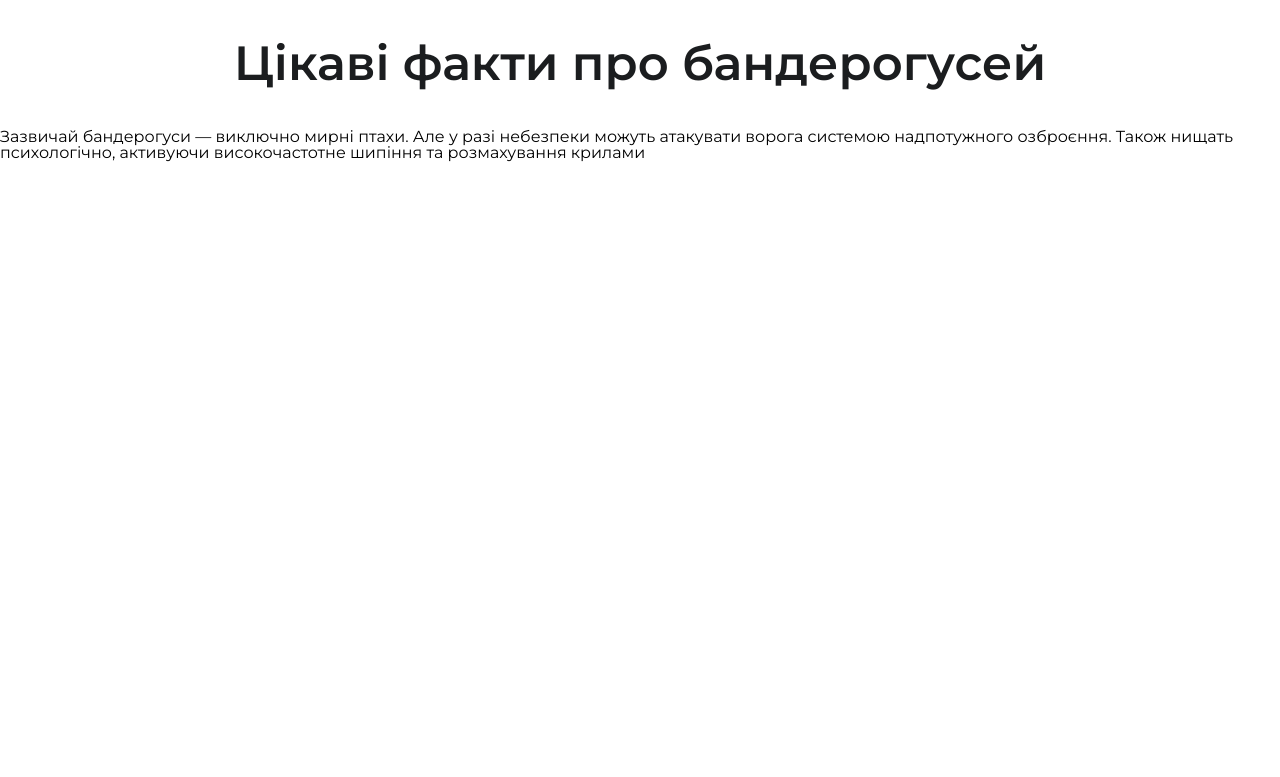
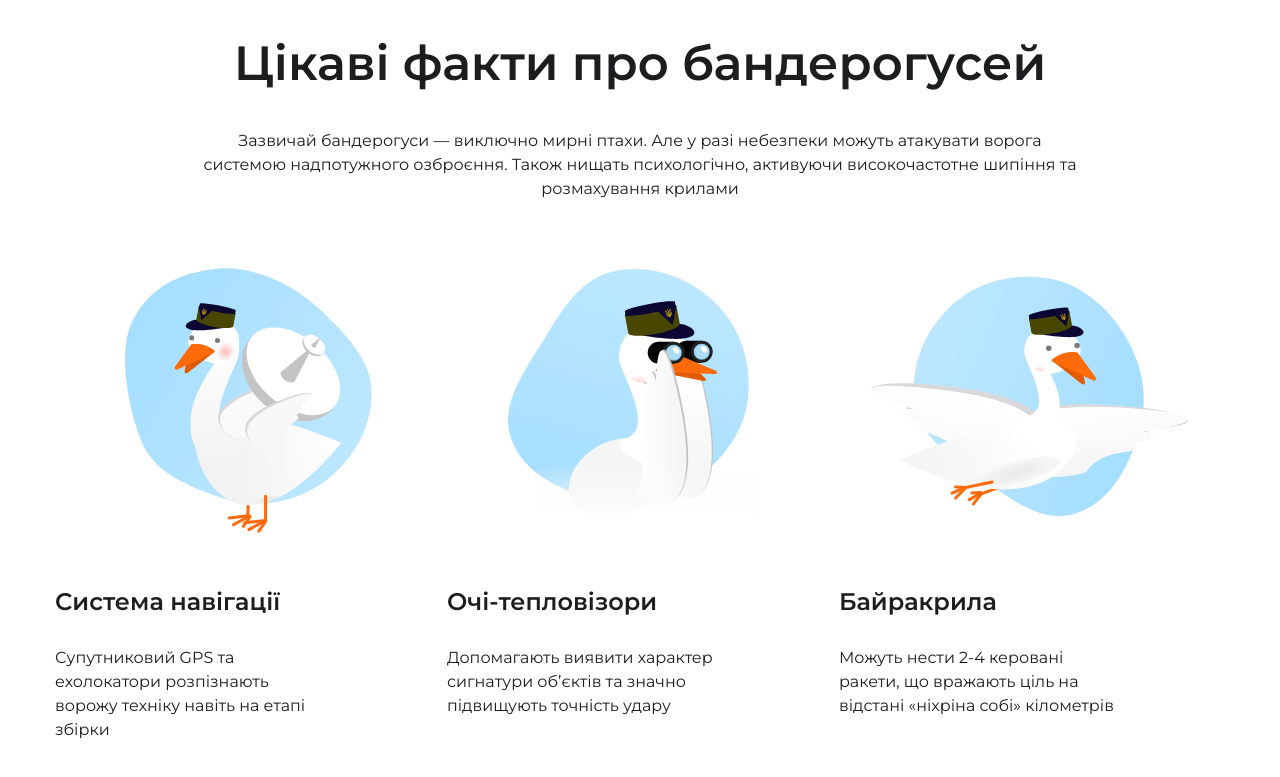
Before and after one commit to kirillnikitchenko/Wargoose, a plain HTML site: page index.html in a window 1280 px wide. Shown: the part 907-1684 px from the top of the page. Before the commit the page ends 1140 px from the top, so only its background shows below. Drawn offline with Linux system fonts and the light colour scheme.

Commit message:
index.html

```diff
--- a/CSS/style.css
+++ b/CSS/style.css
@@ -107,3 +107,38 @@
     color: #1B1D1F;
     margin: 16px 0;
 }
+
+.goose__description {
+    font-weight: 400;
+    font-size: 16px;
+    line-height: 24px;
+    text-align: center;
+    color: #1B1D1F;
+    width: 875px;
+}
+
+.goose__facts__container {
+    width: 1170px;
+    display: flex;
+    justify-content: space-between;
+}
+
+.goose__fact__item {
+    width: 33%;
+}
+
+.goose__fact__title {
+    font-weight: 600;
+    font-size: 24px;
+    line-height: 24px;
+    color: #1B1D1F;
+    margin: 12px 0 32px 0;
+}
+
+.goose__fact__description {
+    font-weight: 400;
+    font-size: 16px;
+    line-height: 24px;
+    color: #1B1D1F;
+    width: 280px;
+}
--- a/index.html
+++ b/index.html
@@ -45,11 +45,33 @@
     </section>
 
     <section class="goose__facts">
+
         <img src="./IMG/trezub.svg" alt="ukr logo" class="ukr__logo">
-
-
         <h3 class="goose__title">Цікаві факти про бандерогусей</h3>
         <p class="goose__description">Зазвичай бандерогуси — виключно мирні птахи. Але у разі небезпеки можуть атакувати ворога системою надпотужного озброєння. Також нищать психологічно, активуючи високочастотне шипіння та розмахування крилами</p>
+
+        <div class="goose__facts__container">
+
+            <div class="goose__fact__item">
+                <img src="./IMG/gus1.svg" alt="goose 1" class="goose__fact__img">
+                <h4 class="goose__fact__title">Система навігації</h4>
+                <p class="goose__fact__description">Супутниковий GPS та ехолокатори розпізнають ворожу техніку навіть на етапі збірки</p>
+            </div>
+
+            <div class="goose__fact__item">
+                <img src="./IMG/gus2.svg" alt="goose 2" class="goose__fact__img">
+                <h4 class="goose__fact__title">Очі-тепловізори</h4>
+                <p class="goose__fact__description">Допомагають виявити характер сигнатури об’єктів та значно підвищують точність удару</p>
+            </div>
+
+            <div class="goose__fact__item">
+                <img src="./IMG/gus3.svg" alt="goose 3" class="goose__fact__img">
+                <h4 class="goose__fact__title">Байракрила</h4>
+                <p class="goose__fact__description">Можуть нести 2-4 керовані ракети, що вражають ціль на відстані «ніхріна собі» кілометрів</p>
+            </div>
+
+        </div>
+
 
     </section>
 
```
